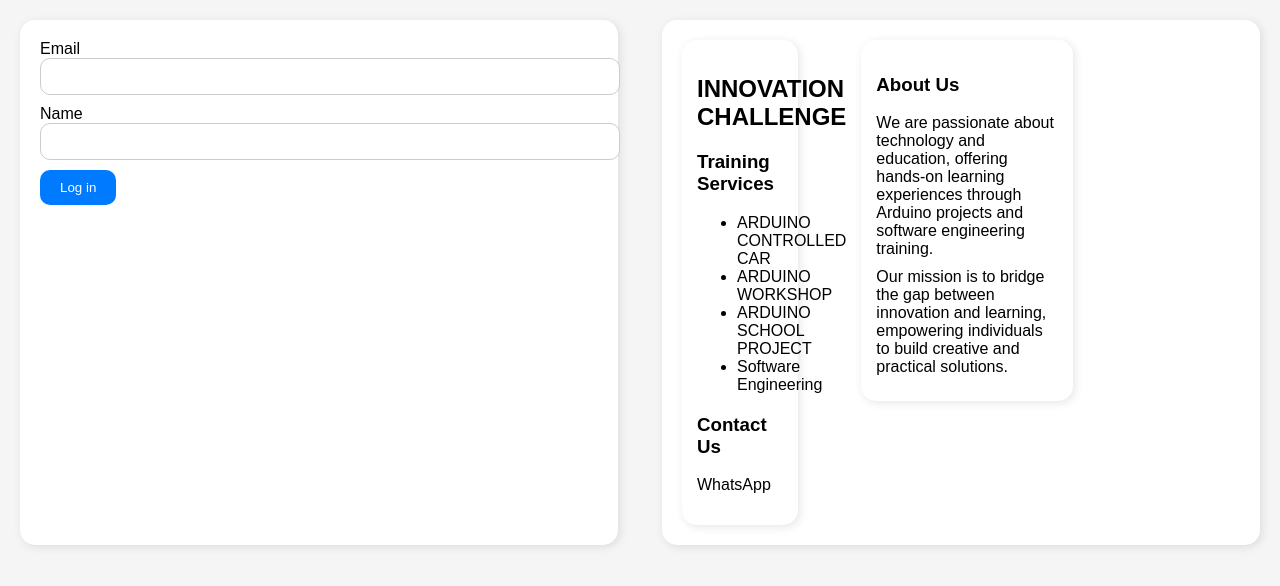
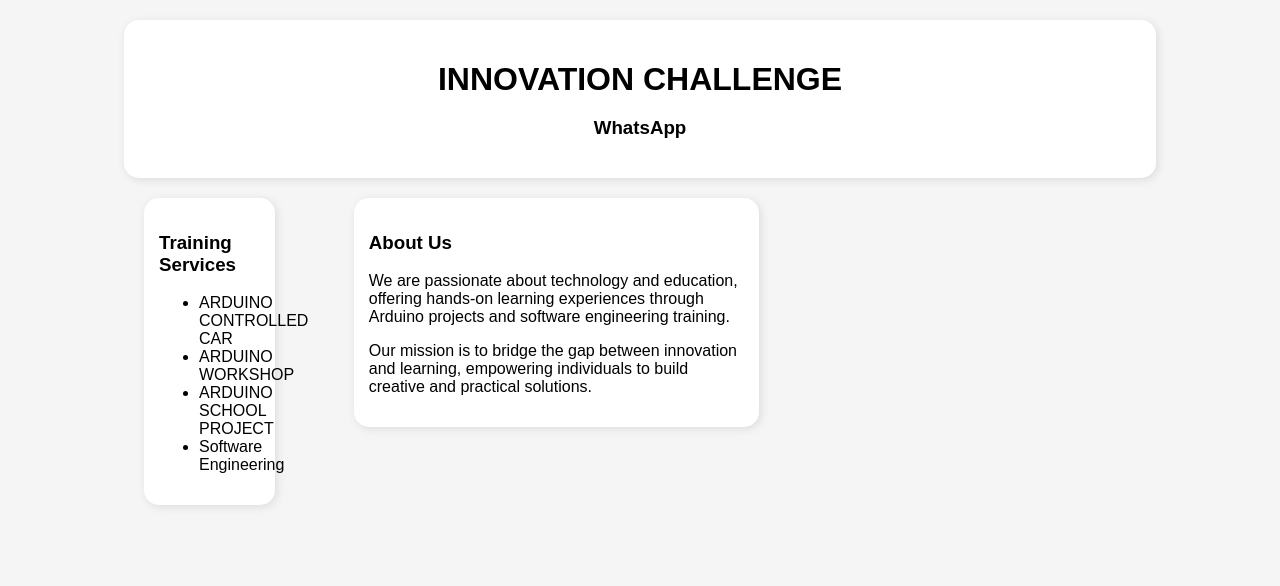
Before and after one commit to adam007-bit/INNOVATION-CHALLENGE, a plain HTML site: page index.html in a window 1280 px wide. Drawn offline with Linux system fonts and the light colour scheme.

Commit message:
Update index.html

```diff
--- a/index.html
+++ b/index.html
@@ -9,35 +9,26 @@
             font-family: Arial, sans-serif;
             margin: 20px;
             display: flex;
-            justify-content: space-between;
+            flex-direction: column;
+            align-items: center;
             background-color: #f5f5f5;
         }
-        .form-section, .info-container {
-            width: 45%;
+        .header {
+            text-align: center;
             background: white;
             padding: 20px;
+            width: 80%;
             border-radius: 15px;
             box-shadow: 2px 2px 10px rgba(0, 0, 0, 0.1);
         }
-        .form-section input {
-            display: block;
-            margin-bottom: 10px;
-            padding: 10px;
-            width: 100%;
-            border: 1px solid #ccc;
-            border-radius: 10px;
-        }
-        .form-section button {
-            padding: 10px 20px;
-            border: none;
-            background: #007bff;
-            color: white;
-            border-radius: 10px;
-            cursor: pointer;
+        .header h1 {
+            margin-bottom: 5px;
         }
         .info-container {
             display: flex;
             justify-content: space-between;
+            width: 80%;
+            margin-top: 20px;
         }
         .info-section, .about-section {
             width: 48%;
@@ -50,12 +41,6 @@
         .info-section:hover, .about-section:hover {
             transform: scale(1.05);
         }
-        .info-section ul, .about-section p {
-            margin: 10px 0;
-        }
-        .contact-us {
-            margin-top: 20px;
-        }
         a {
             text-decoration: none;
             color: inherit;
@@ -63,18 +48,14 @@
     </style>
 </head>
 <body>
-    <div class="form-section">
-        <label for="email">Email</label>
-        <input type="email" id="email" name="email">
-        <label for="name">Name</label>
-        <input type="text" id="name" name="name">
-        <button type="submit">Log in</button>
+    <div class="header">
+        <h1>INNOVATION CHALLENGE</h1>
+        <h3>WhatsApp</h3>
     </div>
 
     <div class="info-container">
         <a href="training.html">
             <div class="info-section">
-                <h2>INNOVATION CHALLENGE</h2>
                 <h3>Training Services</h3>
                 <ul>
                     <li>ARDUINO CONTROLLED CAR</li>
@@ -82,10 +63,6 @@
                     <li>ARDUINO SCHOOL PROJECT</li>
                     <li>Software Engineering</li>
                 </ul>
-                <div class="contact-us">
-                    <h3>Contact Us</h3>
-                    <p>WhatsApp</p>
-                </div>
             </div>
         </a>
 
```
